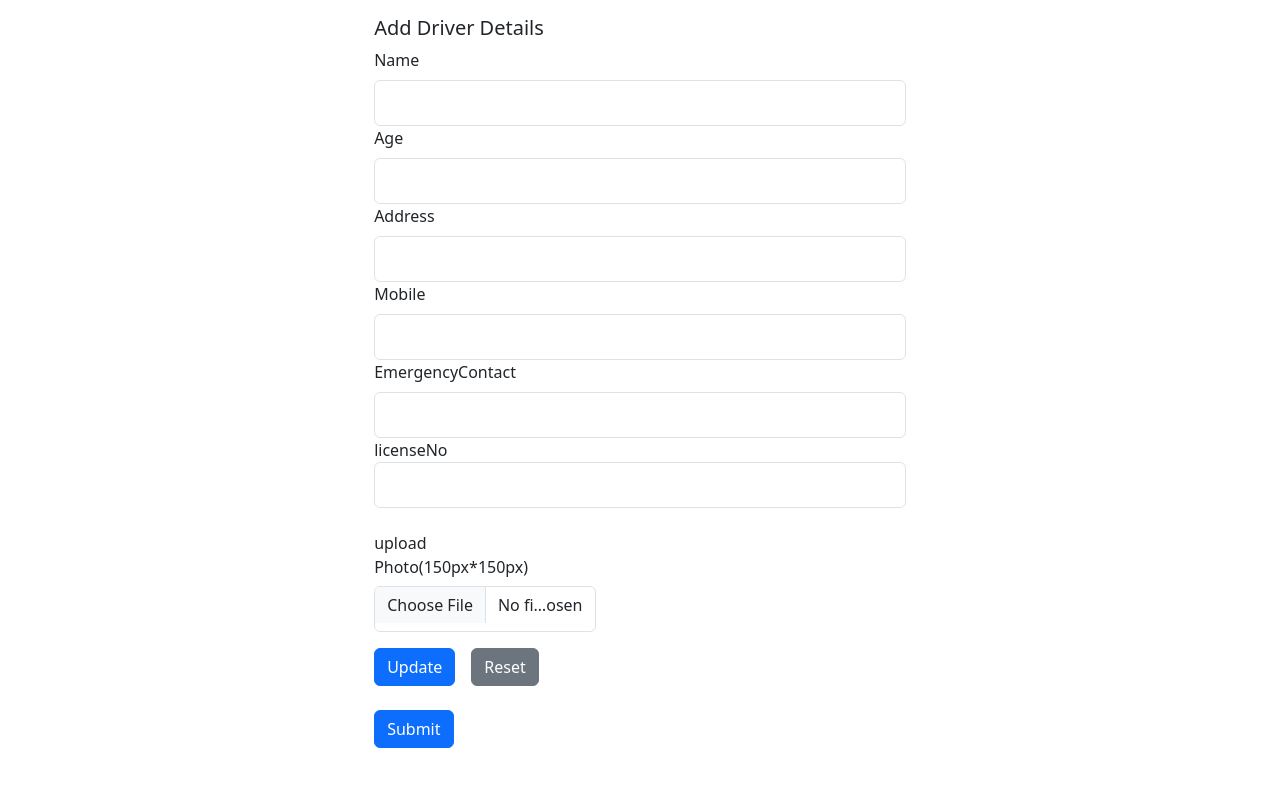
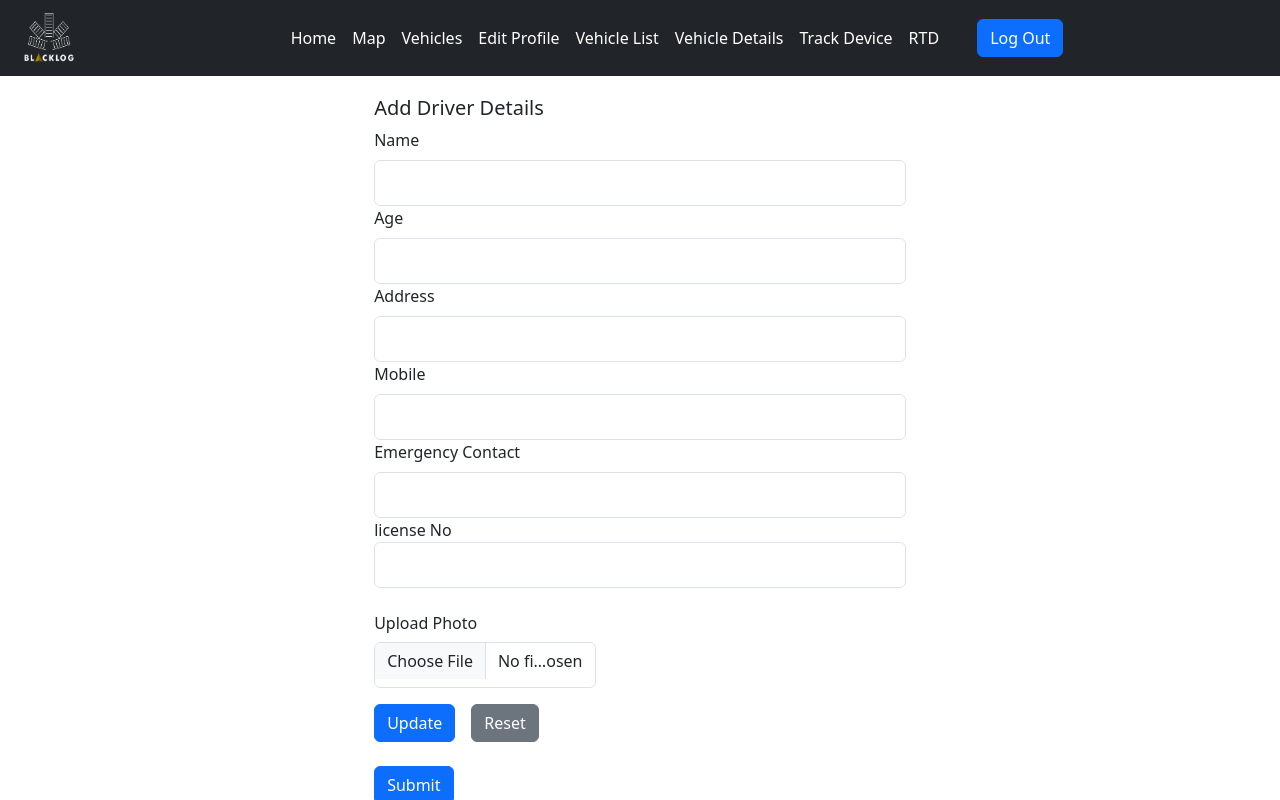
Before and after one commit to Xohani-solution-Pvt-ltd/blacklog-ui, a Next.js app: page /adddriver in a window 1280 px wide. Built offline with nearby package versions, Linux system fonts and the light colour scheme.

Commit message:
add driver & vehicle correction

```diff
--- a/pages/adddriver.tsx
+++ b/pages/adddriver.tsx
@@ -1,5 +1,6 @@
 import React, { useEffect, useState } from "react";
 import { Form, Button, Row, Col } from "react-bootstrap";
+import Layout from "@/components/Layout";
 
 const Adddriver = () => {
   const [formData, setFormData] = useState({
@@ -10,7 +11,7 @@ const Adddriver = () => {
     emergencyContact: "",
     licenseNo: "",
     car: "",
-    photo:"",
+    photo: "",
   });
 
   const handleChange = (e: any) => {
@@ -41,7 +42,7 @@ const Adddriver = () => {
     }
   };
 
-  const handleFileChange = (e:any) => {
+  const handleFileChange = (e: any) => {
     const file = e.target.files[0];
     setFormData({ ...formData, photo: file });
   };
@@ -63,7 +64,11 @@ const Adddriver = () => {
 
   return (
     <>
-      <div className="d-flex justify-content-center">
+      <Layout />
+      <div
+        className="d-flex justify-content-center"
+        style={{ marginTop: "80px" }}
+      >
         <Row className="pt-3">
           <h5>Add Driver Details</h5>
           <Form onSubmit={handleSubmit}>
@@ -113,7 +118,7 @@ const Adddriver = () => {
             </Col>
             <Col sm={12}>
               <Form.Group controlId="formName">
-                <Form.Label>EmergencyContact</Form.Label>
+                <Form.Label>Emergency Contact</Form.Label>
                 <Form.Control
                   type="text"
                   name="emergencyContact"
@@ -124,7 +129,7 @@ const Adddriver = () => {
             </Col>
             <Col sm={12}>
               <Form.Group controlId="formName">
-                licenseNo
+                license No
                 <Form.Label></Form.Label>
                 <Form.Control
                   type="text"
@@ -136,7 +141,7 @@ const Adddriver = () => {
             </Col>
             <div className="pt-3">
               <Form.Label column sm={3}>
-                upload Photo(150px*150px)
+                Upload Photo
               </Form.Label>
               <Col sm={5}>
                 <Form.Control
```
Also changed, not shown: pages/addvehicle.tsx (+6 -1 lines), pages/dashboard.tsx (+14 -0 lines).
